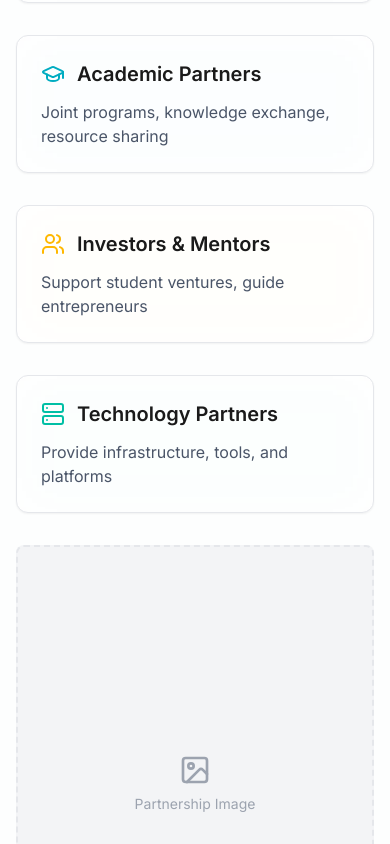
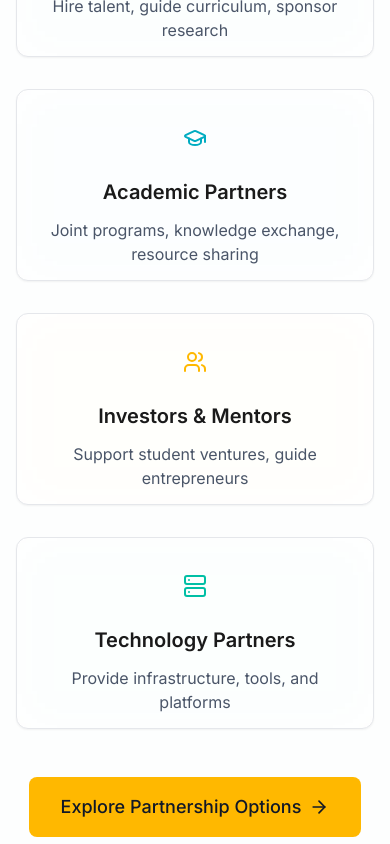
Before and after one commit to RaupscZAN/GARC-2, a React (Vite) app: page / in a window 390 px wide. Shown: the part 4440-5284 px from the top of the page. Built offline with nearby package versions, Linux system fonts and the light colour scheme.

Commit message:
Updated PartnershipPathways.tsx

```diff
--- a/src/components/home/PartnershipPathways.tsx
+++ b/src/components/home/PartnershipPathways.tsx
@@ -1,8 +1,9 @@
 import React from 'react';
 import { motion } from 'framer-motion';
-import { Building2, GraduationCap, Users, Server, Image } from 'lucide-react';
+import { Building2, GraduationCap, Users, Server, ArrowRight } from 'lucide-react';
 import Section from '../ui/Section';
 import Card from '../ui/Card';
+import Button from '../ui/Button';
 
 const pathways = [
   {
@@ -41,39 +42,36 @@ const PartnershipPathways: React.FC = () => {
         </h2>
       </div>
 
-      <div className="grid grid-cols-1 lg:grid-cols-3 gap-8">
-        <div className="lg:col-span-2">
-          <div className="grid grid-cols-1 md:grid-cols-2 gap-8">
+      <div className="grid grid-cols-1 md:grid-cols-2 lg:grid-cols-4 gap-8 mb-12 items-stretch">
         {pathways.map((pathway, index) => (
           <motion.div
             key={index}
             initial={{ opacity: 0, y: 20 }}
             whileInView={{ opacity: 1, y: 0 }}
             viewport={{ once: true }}
-                transition={{ duration: 0.5 }}
+            transition={{ duration: 0.5, delay: index * 0.1 }}
           >
-                <Card className="p-6" glowColor={pathway.color as 'primary' | 'secondary' | 'accent'}>
-                  <div className="flex items-center gap-3 mb-3">
-                    <div className={`text-${pathway.color}`}>{pathway.icon}</div>
-                    <h3 className="text-xl font-semibold text-app-text">{pathway.title}</h3>
+            <Card className="p-6 h-48 text-center" glowColor={pathway.color as 'primary' | 'secondary' | 'accent'}>
+              <div className={`w-12 h-12 rounded-lg flex items-center justify-center mb-4 mx-auto text-${pathway.color}`}>
+                {pathway.icon}
               </div>
+              <h3 className="text-xl font-semibold text-app-text mb-3">{pathway.title}</h3>
               <p className="text-app-text-muted">{pathway.description}</p>
             </Card>
           </motion.div>
         ))}
       </div>
-        </div>
 
-        <motion.div
-          className="relative aspect-[3/4] bg-gray-100 rounded-lg border-2 border-dashed border-gray-200 flex flex-col items-center justify-center"
-          initial={{ opacity: 0, y: 20 }}
-          whileInView={{ opacity: 1, y: 0 }}
-          viewport={{ once: true }}
-          transition={{ duration: 0.5 }}
+      <div className="text-center">
+        <Button
+          variant="accent"
+          size="lg"
+          to="/partnerships"
+          icon={<ArrowRight size={20} />}
+          iconPosition="right"
         >
-          <Image size={32} className="text-gray-400 mb-2" />
-          <p className="text-sm text-gray-400">Partnership Image</p>
-        </motion.div>
+          Explore Partnership Options
+        </Button>
       </div>
     </Section>
   );
```
Lines whose indentation alone changed are shown as unchanged.
